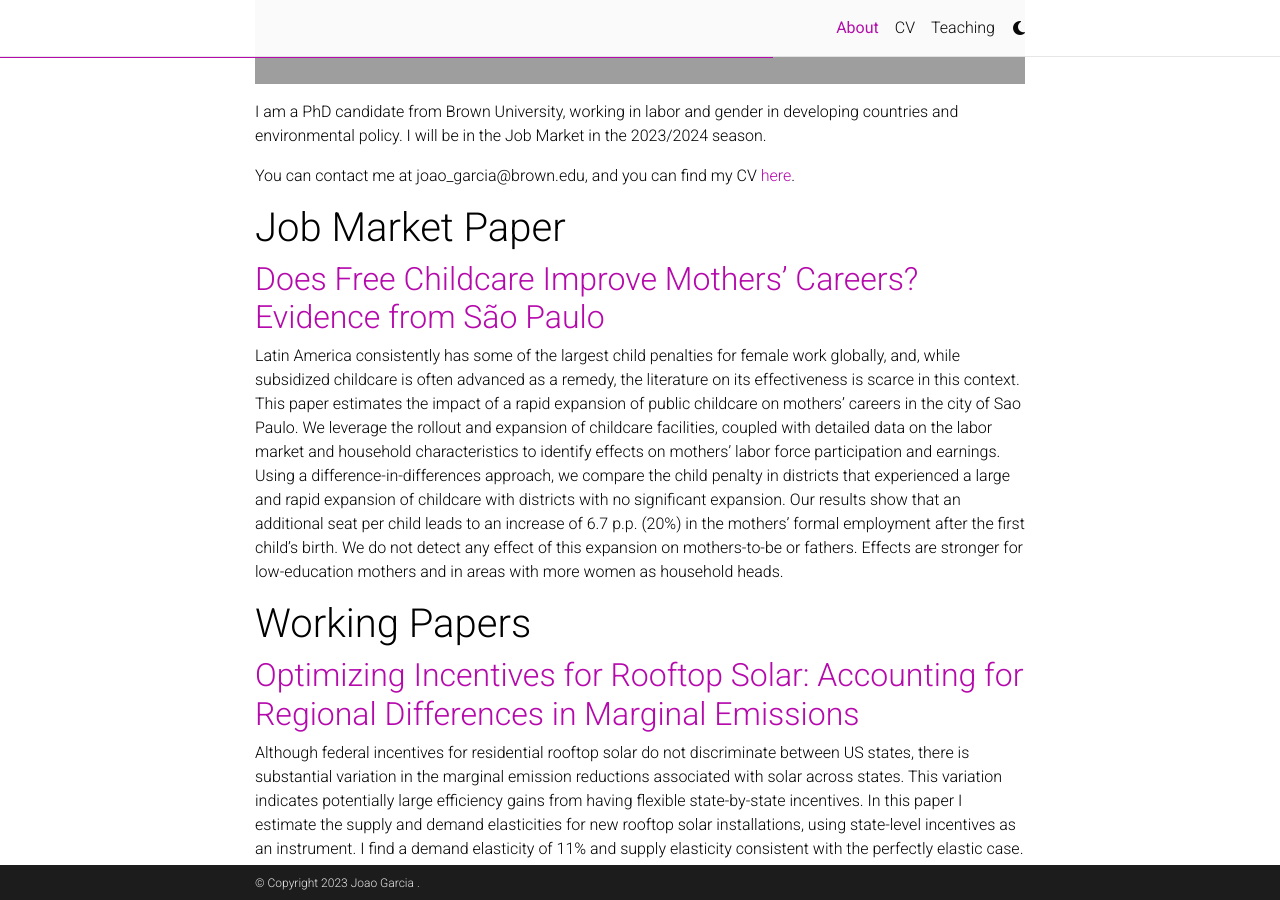
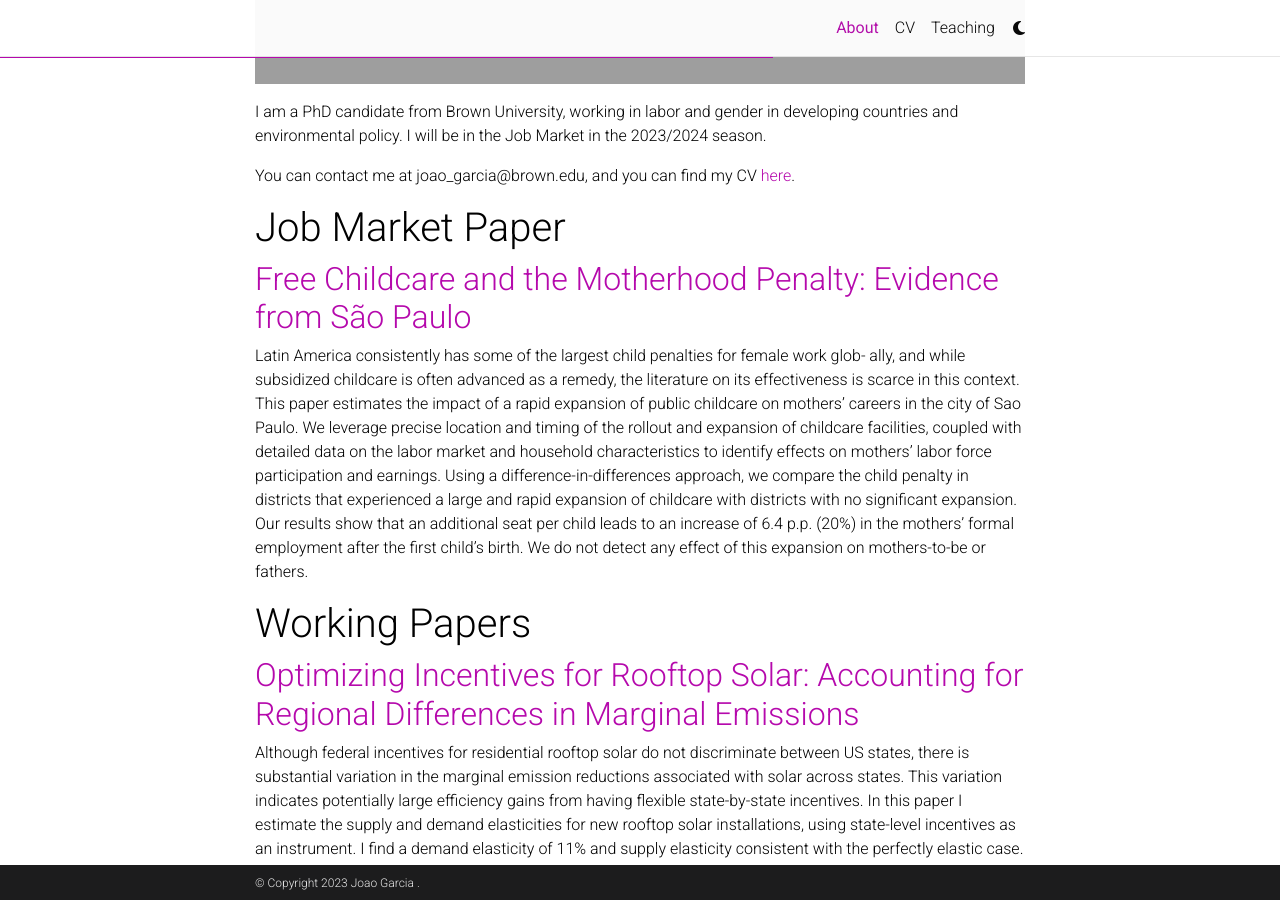
Before and after one commit to jmbvgarcia/jmbvgarcia.github.io, a Jekyll site: the page built from _pages/about.md, in a window 1280 px wide and 900 px high, scrolled down 663 px. Built offline with Jekyll 4.4.1, drawn with Linux system fonts in a browser that asks for light colours; comment, search, counter and statistics services are not loaded; a style sheet for code colours, icons or effects is not loaded.

Commit message:
updating papers, Title and abstract

```diff
--- a/_pages/about.md
+++ b/_pages/about.md
@@ -26,8 +26,10 @@
 
 # Job Market Paper
 
-## [Does Free Childcare Improve Mothers’ Careers? Evidence from São Paulo][2]
-Latin America consistently has some of the largest child penalties for female work globally, and, while subsidized childcare is often advanced as a remedy, the literature on its effectiveness is scarce in this context. This paper estimates the impact of a rapid expansion of public childcare on mothers' careers in the city of Sao Paulo. We leverage the rollout and expansion of childcare facilities, coupled with detailed data on the labor market and household characteristics to identify effects on mothers' labor force participation and earnings. Using a difference-in-differences approach, we compare the child penalty in districts that experienced a large and rapid expansion of childcare with districts with no significant expansion. Our results show that an additional seat per child leads to an increase of 6.7 p.p. (20%) in the mothers' formal employment after the first child's birth.  We do not detect any effect of this expansion on mothers-to-be or fathers. Effects are stronger for low-education mothers and in areas with more women as household heads.
+## [Free Childcare and the Motherhood Penalty: Evidence from São Paulo][2]
+Latin America consistently has some of the largest child penalties for female work glob-
+ally, and while subsidized childcare is often advanced as a remedy, the literature on its
+effectiveness is scarce in this context. This paper estimates the impact of a rapid expansion of public childcare on mothers’ careers in the city of Sao Paulo. We leverage precise location and timing of the rollout and expansion of childcare facilities, coupled with detailed data on the labor market and household characteristics to identify effects on mothers’ labor force participation and earnings. Using a difference-in-differences approach, we compare the child penalty in districts that experienced a large and rapid expansion of childcare with districts with no significant expansion. Our results show that an additional seat per child leads to an increase of 6.4 p.p. (20%) in the mothers’ formal employment after the first child’s birth. We do not detect any effect of this expansion on mothers-to-be or fathers.
 
 
 # Working Papers
```
Also changed, not shown: 1 other file.
